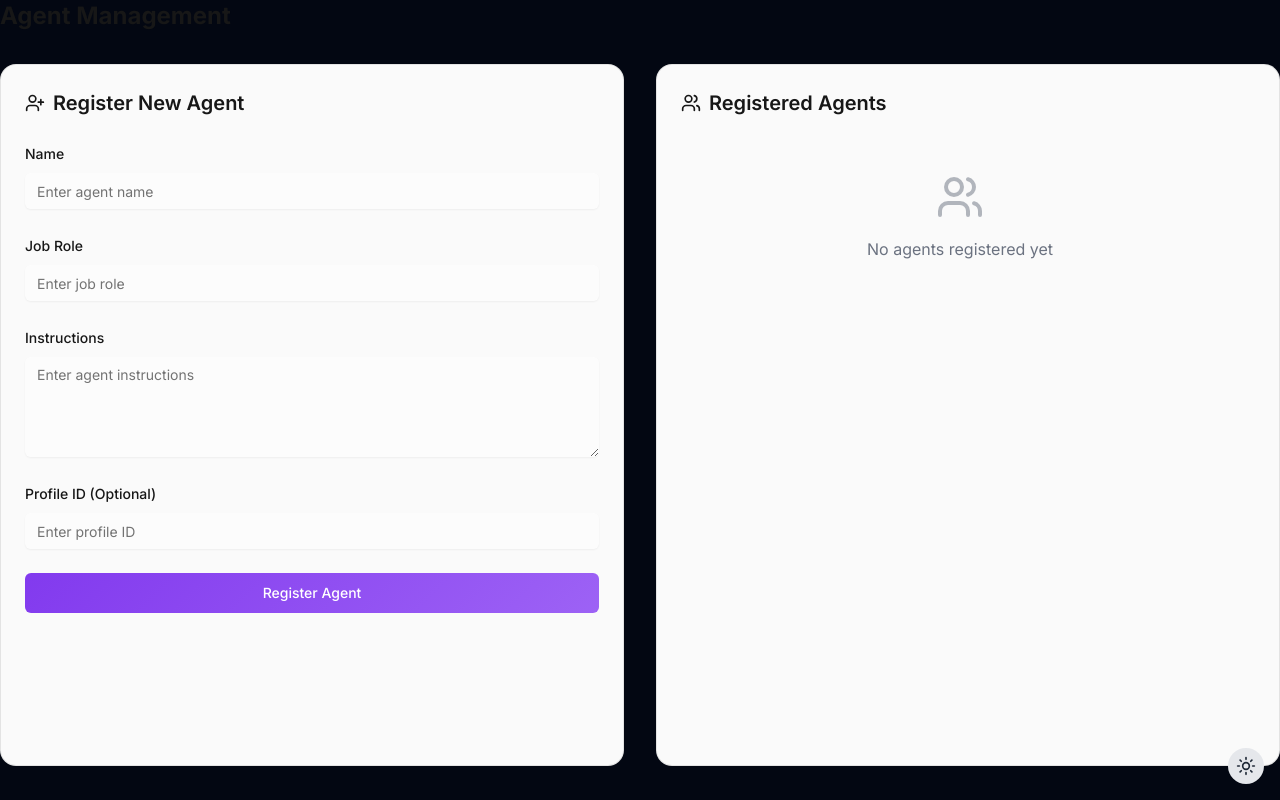
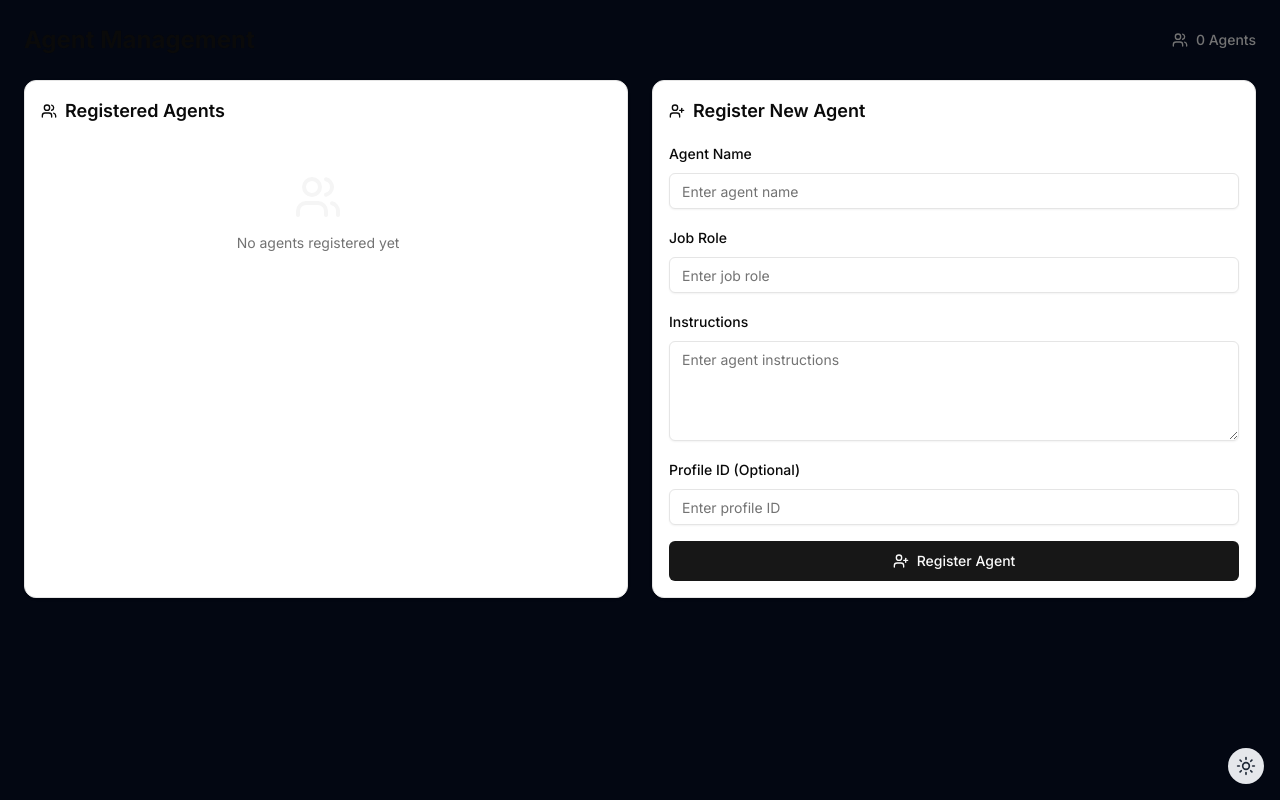
Before and after one commit to ceylonai/ceylon-ai-dashboard, a Next.js app: page /pages/agents in a window 1280 px wide. Built offline with nearby package versions, Linux system fonts and the light colour scheme.

Commit message:
re design agent management UI

```diff
--- a/src/app/pages/agents/agents.css
+++ /dev/null
@@ -1,33 +0,0 @@
-@tailwind base;
-@tailwind components;
-@tailwind utilities;
-
-:root {
-    --primary-purple: 130, 58, 238;
-    --background: 255, 255, 255;
-    --card-background: 250, 250, 250;
-    --text-primary: 23, 23, 23;
-    --text-secondary: 115, 115, 115;
-}
-
-.dark {
-    --background: 17, 17, 17;
-    --card-background: 28, 28, 28;
-    --text-primary: 255, 255, 255;
-    --text-secondary: 163, 163, 163;
-}
-
-body {
-    background-color: rgb(var(--background));
-    color: rgb(var(--text-primary));
-}
-
-.ceylon-gradient {
-    background: linear-gradient(135deg, rgb(130, 58, 238), rgb(157, 98, 245));
-}
-
-.ceylon-card {
-    background-color: rgb(var(--card-background));
-    border: 1px solid rgba(var(--text-primary), 0.1);
-    border-radius: 1rem;
-}
--- a/src/app/pages/agents/page.tsx
+++ b/src/app/pages/agents/page.tsx
@@ -1,13 +1,13 @@
-"use client";
-
+'use client'
 import { useState } from "react";
 import { Button } from "@/components/ui/button";
 import { Input } from "@/components/ui/input";
 import { Label } from "@/components/ui/label";
 import { Textarea } from "@/components/ui/textarea";
 import { ScrollArea } from "@/components/ui/scroll-area";
-import { Users, UserPlus } from "lucide-react";
-import "./agents.css";
+import { Card } from "@/components/ui/card";
+import { Users, UserPlus, Briefcase, IdCard } from "lucide-react";
+import { cn } from "@/lib/utils";
 
 interface Agent {
     id: string;
@@ -17,7 +17,7 @@ interface Agent {
     profileId?: string;
 }
 
-export default function AgentsPage() {
+export default function App() {
     const [agents, setAgents] = useState<Agent[]>([]);
     const [formData, setFormData] = useState<Omit<Agent, "id">>({
         name: "",
@@ -37,27 +37,77 @@ export default function AgentsPage() {
     };
 
     return (
-        <div className="max-w-7xl mx-auto">
-            <div className="flex justify-between items-center mb-8">
+        <div className="p-6">
+            <div className="space-y-6">
+                <div className="flex justify-between items-center">
                     <h1 className="text-2xl font-bold">Agent Management</h1>
+                    <div className="flex items-center gap-2 text-muted-foreground">
+                        <Users className="h-4 w-4" />
+                        <span className="text-sm font-medium">{agents.length} Agents</span>
                     </div>
-            <div className="grid grid-cols-1 lg:grid-cols-2 gap-8">
+                </div>
+
+                <div className="grid grid-cols-1 lg:grid-cols-2 gap-6">
+                    {/* Agents List */}
+                    <Card className="p-4">
+                        <h2 className="text-lg font-semibold mb-4 flex items-center gap-2">
+                            <Users className="h-4 w-4" />
+                            Registered Agents
+                        </h2>
+                        <ScrollArea className="h-[400px] pr-4">
+                            <div className="space-y-3">
+                                {agents.length === 0 ? (
+                                    <div className="text-center py-8">
+                                        <Users className="h-12 w-12 mx-auto mb-3 text-muted" />
+                                        <p className="text-sm text-muted-foreground">No agents registered yet</p>
+                                    </div>
+                                ) : (
+                                    agents.map((agent) => (
+                                        <Card
+                                            key={agent.id}
+                                            className="p-3 border bg-card hover:bg-accent/50 transition-colors"
+                                        >
+                                            <div className="space-y-2">
+                                                <div className="flex items-center justify-between">
+                                                    <div className="flex items-center gap-2">
+                                                        <IdCard className="h-4 w-4 text-muted-foreground" />
+                                                        <h3 className="font-medium">{agent.name}</h3>
+                                                    </div>
+                                                    <span className="text-xs px-2 py-1 rounded-full bg-secondary text-secondary-foreground flex items-center gap-1">
+                            <Briefcase className="h-3 w-3" />
+                                                        {agent.jobRole}
+                          </span>
+                                                </div>
+                                                <p className="text-sm text-muted-foreground">{agent.instructions}</p>
+                                                {agent.profileId && (
+                                                    <p className="text-xs text-muted-foreground bg-secondary px-2 py-1 rounded inline-block">
+                                                        ID: {agent.profileId}
+                                                    </p>
+                                                )}
+                                            </div>
+                                        </Card>
+                                    ))
+                                )}
+                            </div>
+                        </ScrollArea>
+                    </Card>
+
                     {/* Registration Form */}
-                <div className="ceylon-card p-6">
-                    <h2 className="text-xl font-semibold mb-6 flex items-center gap-2">
-                        <UserPlus className="h-5 w-5" />
+                    <Card className="p-4">
+                        <h2 className="text-lg font-semibold mb-4 flex items-center gap-2">
+                            <UserPlus className="h-4 w-4" />
                             Register New Agent
                         </h2>
-                    <form onSubmit={handleSubmit} className="space-y-6">
+                        <form onSubmit={handleSubmit} className="space-y-4">
                             <div className="space-y-2">
-                            <Label htmlFor="name">Name</Label>
+                                <Label htmlFor="name">Agent Name</Label>
                                 <Input
                                     id="name"
                                     required
                                     value={formData.name}
                                     onChange={(e) => setFormData({ ...formData, name: e.target.value })}
                                     placeholder="Enter agent name"
-                                className="bg-white/50 border-0"
+                                    className={cn("bg-background")}
                                 />
                             </div>
 
@@ -69,7 +119,7 @@ export default function AgentsPage() {
                                     value={formData.jobRole}
                                     onChange={(e) => setFormData({ ...formData, jobRole: e.target.value })}
                                     placeholder="Enter job role"
-                                className="bg-white/50 border-0"
+                                    className={cn("bg-background")}
                                 />
                             </div>
 
@@ -81,7 +131,7 @@ export default function AgentsPage() {
                                     value={formData.instructions}
                                     onChange={(e) => setFormData({ ...formData, instructions: e.target.value })}
                                     placeholder="Enter agent instructions"
-                                className="min-h-[100px] bg-white/50 border-0"
+                                    className={cn("min-h-[100px] bg-background")}
                                 />
                             </div>
 
@@ -92,49 +142,16 @@ export default function AgentsPage() {
                                     value={formData.profileId}
                                     onChange={(e) => setFormData({ ...formData, profileId: e.target.value })}
                                     placeholder="Enter profile ID"
-                                className="bg-white/50 border-0"
+                                    className={cn("bg-background")}
                                 />
                             </div>
 
-                        <Button type="submit" className="w-full ceylon-gradient text-white">
+                            <Button type="submit" className="w-full">
+                                <UserPlus className="h-4 w-4 mr-2" />
                                 Register Agent
                             </Button>
                         </form>
-                </div>
-
-                {/* Agents List */}
-                <div className="ceylon-card p-6">
-                    <h2 className="text-xl font-semibold mb-6 flex items-center gap-2">
-                        <Users className="h-5 w-5" />
-                        Registered Agents
-                    </h2>
-                    <ScrollArea className="h-[600px] pr-4">
-                        <div className="space-y-4">
-                            {agents.length === 0 ? (
-                                <div className="text-center py-8 text-gray-500">
-                                    <Users className="h-12 w-12 mx-auto mb-4 opacity-50" />
-                                    <p>No agents registered yet</p>
-                                </div>
-                            ) : (
-                                agents.map((agent) => (
-                                    <div key={agent.id} className="bg-white/50 rounded-lg p-4">
-                                        <div className="space-y-2">
-                                            <div className="flex items-center justify-between">
-                                                <h3 className="font-semibold">{agent.name}</h3>
-                                                <span className="text-sm px-3 py-1 rounded-full bg-purple-100 text-purple-700">
-                          {agent.jobRole}
-                        </span>
-                                            </div>
-                                            <p className="text-sm text-gray-600">{agent.instructions}</p>
-                                            {agent.profileId && (
-                                                <p className="text-sm text-gray-500">Profile ID: {agent.profileId}</p>
-                                            )}
-                                        </div>
-                                    </div>
-                                ))
-                            )}
-                        </div>
-                    </ScrollArea>
+                    </Card>
                 </div>
             </div>
         </div>
```
Lines whose indentation alone changed are shown as unchanged.
